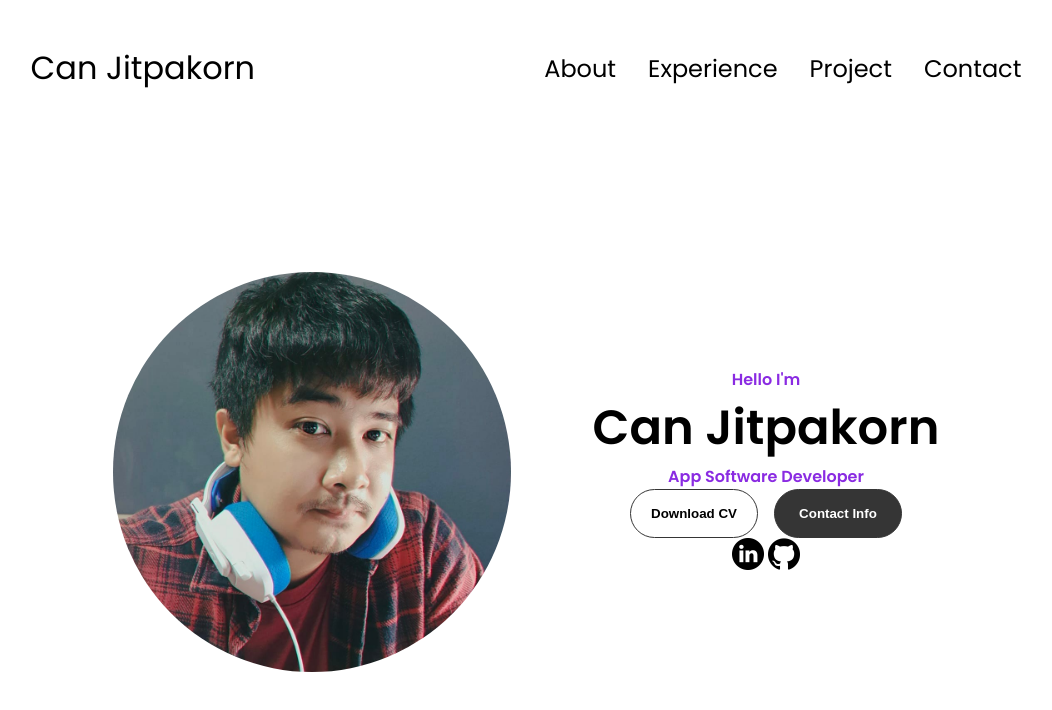
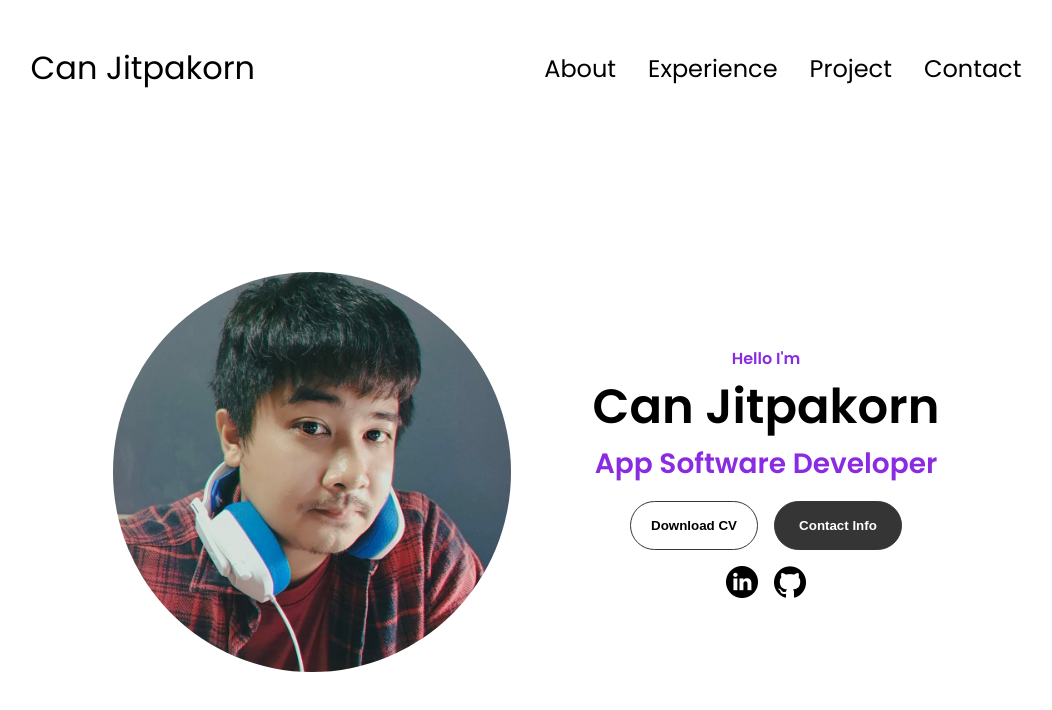
Before and after one commit to r-jitpakorn/portfolioDev, a plain HTML site: page index.html in a window 1280 px wide. Shown: the whole page, without its empty margins (114-1166 px from the left). Drawn offline with Linux system fonts and the light colour scheme.

Commit message:
Update style.css

```diff
--- a/style.css
+++ b/style.css
@@ -181,11 +181,11 @@ section {
   font-weight: 600;
 }
 
-.section__text__p1 {
+.section__text_p1 {
   text-align: center;
 }
 
-.section__text__p2 {
+.section__text_p2 {
   font-size: 1.75rem;
   margin-bottom: 1rem;
 }
@@ -195,7 +195,7 @@ section {
   text-align: center;
 }
 
-#socials_container {
+.socials_container {
   display: flex;
   justify-content: center;
   margin-top: 1rem;
```
